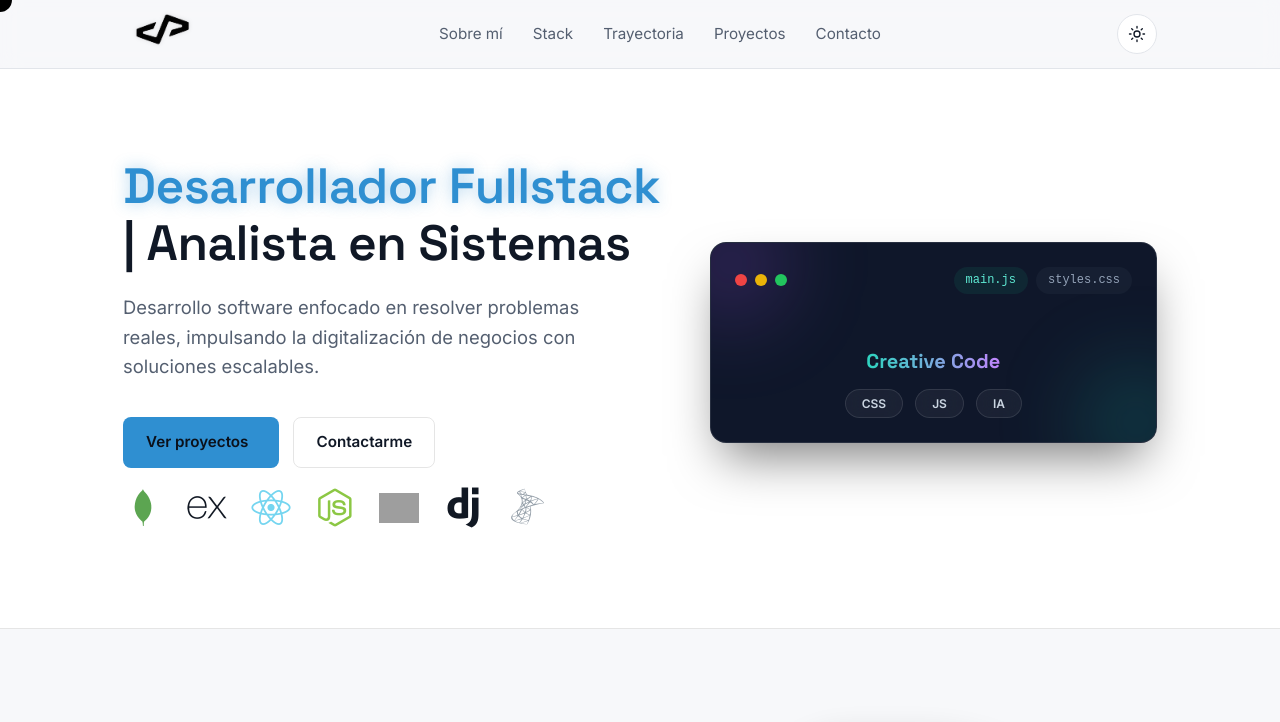
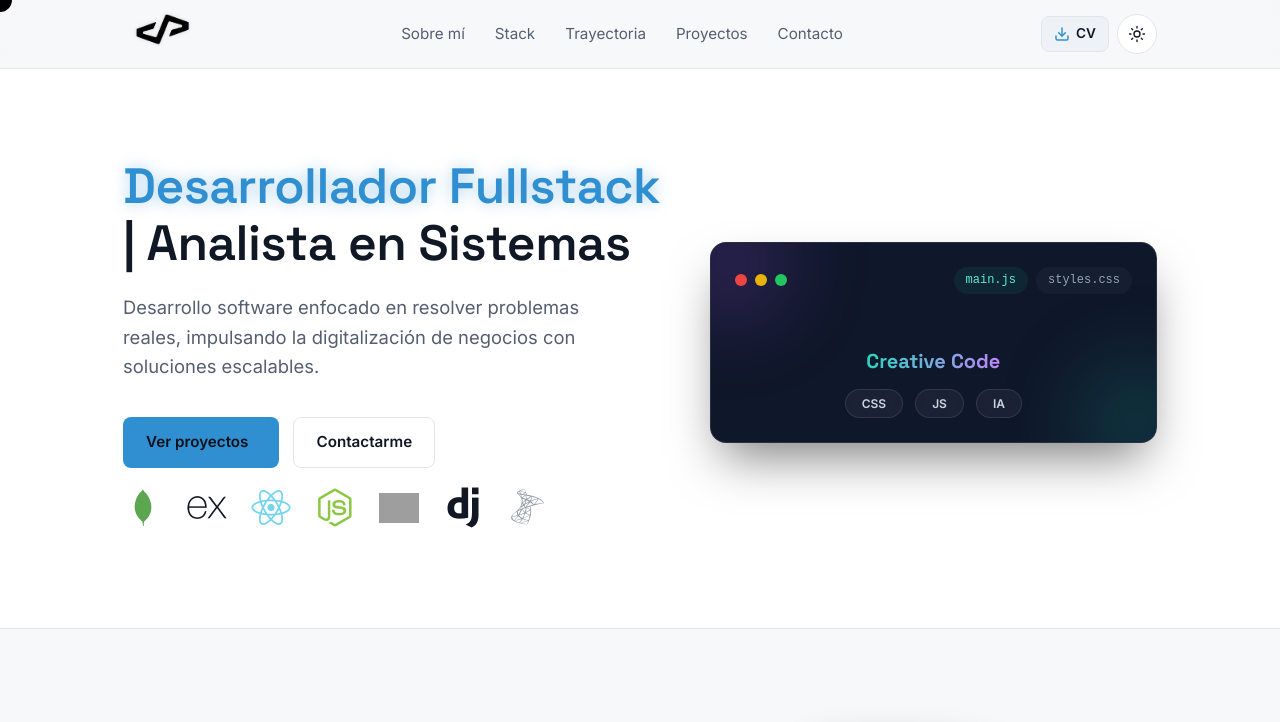
Before and after one commit to alexangel398/portafolio, a plain HTML site: page index.html in a window 1280 px wide. Shown: the top 722 px of the page. Drawn offline with nearby package versions, Linux system fonts and the light colour scheme; grey boxes are pictures that could not be loaded.

Commit message:
integración de CV

```diff
--- a/index.html
+++ b/index.html
@@ -43,6 +43,19 @@
                 <li><a href="#proyectos">Proyectos</a></li>
                 <li><a href="#contacto">Contacto</a></li>
             </ul>
+
+            <div class="nav-actions">
+                <!-- NUEVO: Botón de Descarga de CV integrado -->
+                <a href="ruta/CV_AlexSurco_A.pdf" class="btn-cv-header" target="_blank" rel="noopener noreferrer" download
+                    data-hover>
+                    <svg xmlns="http://www.w3.org/2000/svg" width="16" height="16" viewBox="0 0 24 24" fill="none"
+                        stroke="currentColor" stroke-width="2.5" stroke-linecap="round" stroke-linejoin="round">
+                        <path d="M21 15v4a2 2 0 0 1-2 2H5a2 2 0 0 1-2-2v-4"></path>
+                        <polyline points="7 10 12 15 17 10"></polyline>
+                        <line x1="12" y1="15" x2="12" y2="3"></line>
+                    </svg>
+                    <span>CV</span>
+                </a>
 
                 <div class="nav-actions">
                     <button class="theme-toggle" id="themeToggle" type="button" aria-label="Cambiar tema"
--- a/styles.css
+++ b/styles.css
@@ -1847,3 +1847,47 @@
         overflow-x: auto !important;
     }
 }
+
+/* ================================================================
+   BOTÓN DE DESCARGA DE CV (NAVBAR)
+================================================================= */
+.btn-cv-header {
+    display: inline-flex;
+    align-items: center;
+    gap: 6px;
+    padding: 6px 12px;
+    font-size: 0.85rem;
+    font-weight: 600;
+    font-family: var(--font-body);
+    text-decoration: none;
+    border-radius: 8px;
+    color: var(--heading);
+    background: var(--chip-bg);
+    border: 1px solid var(--border);
+    transition: all 0.2s ease;
+    white-space: nowrap;
+}
+
+.btn-cv-header:hover {
+    background: var(--bg-panel);
+    border-color: var(--accent);
+    transform: translateY(-1px);
+    box-shadow: 0 4px 12px rgba(0, 0, 0, 0.05);
+}
+
+.btn-cv-header svg {
+    width: 16px;
+    height: 16px;
+    stroke: var(--accent);
+    stroke-width: 2.2;
+}
+
+/* Responsivo para pantallas muy pequeñas: deja solo el ícono */
+@media (max-width: 480px) {
+    .btn-cv-header span {
+        display: none;
+    }
+    .btn-cv-header {
+        padding: 6px 8px;
+    }
+}
```
Also changed, not shown: 1 other file. Lines whose indentation alone changed are shown as unchanged.
